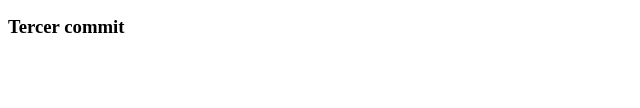
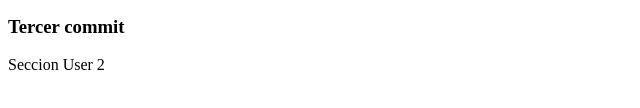
Before and after one commit to JaroJRG/primer_repo, a plain HTML site: page index.html in a window 1280 px wide. Shown: the part 152-260 px from the top of the page, without its empty margins (0-640 px from the left). Drawn offline with Linux system fonts and the light colour scheme.

Commit message:
seccion user

```diff
--- a/index.html
+++ b/index.html
@@ -13,5 +13,9 @@
     <h3>Segundo commit</h3>
     <h3>Tercer commit</h3>
 
+    <section>
+        <p>Seccion User 2</p>
+    </section>
+
 </body>
 </html>
```
